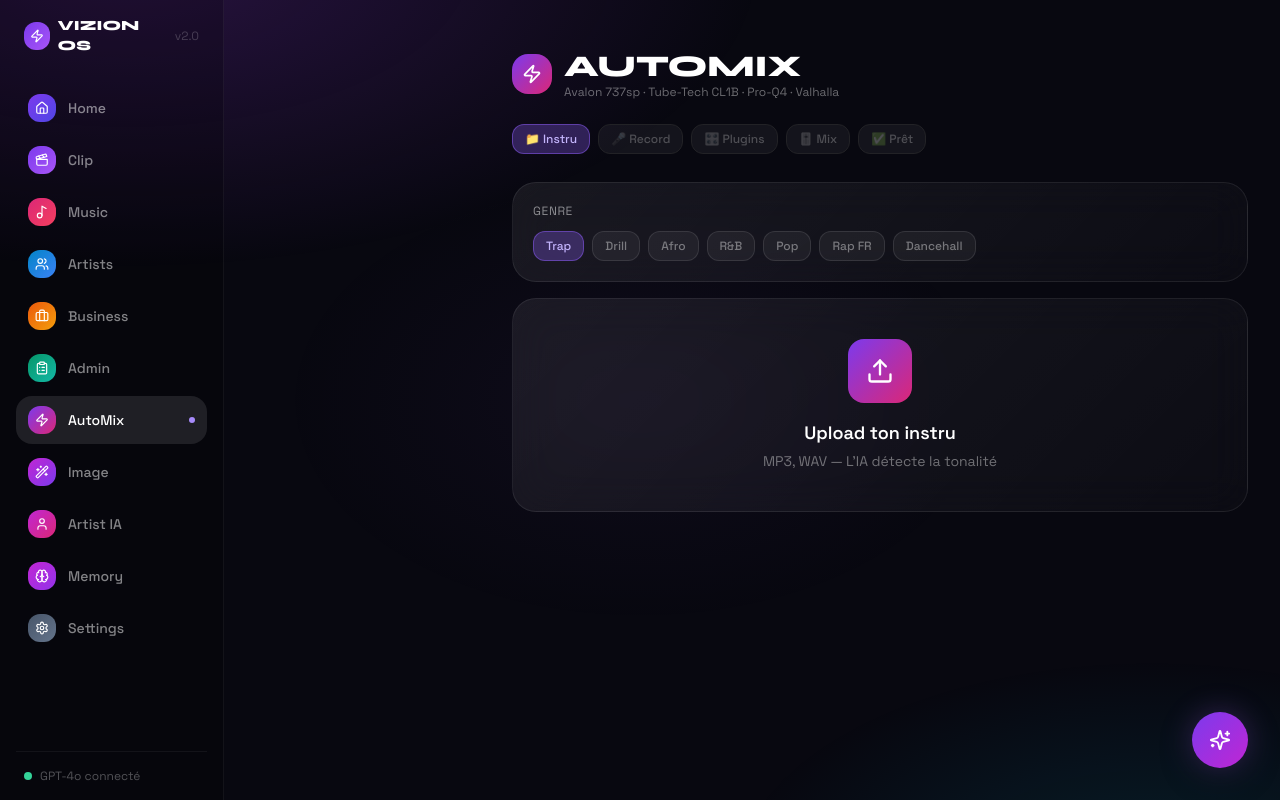
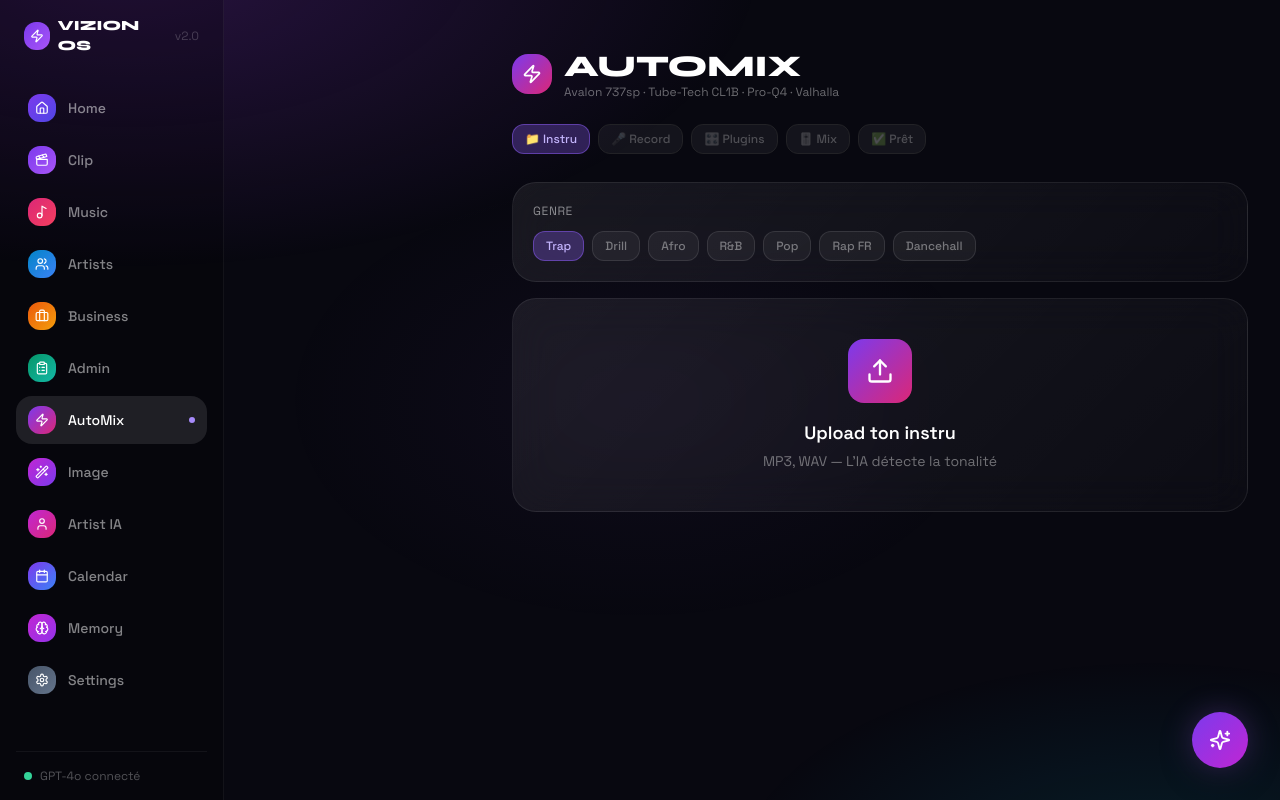
Before and after one commit to VIZION13/vizion-os, a Next.js app: page /automix in a window 1280 px wide. Built offline with nearby package versions, Linux system fonts and the light colour scheme.

Commit message:
add calendar nav

```diff
--- a/components/layout/MobileNav.tsx
+++ b/components/layout/MobileNav.tsx
@@ -2,7 +2,7 @@
 
 import Link from 'next/link'
 import { usePathname } from 'next/navigation'
-import { Home, Clapperboard, Music2, Users, Briefcase, ClipboardList, Brain, Zap, Wand2, User } from 'lucide-react'
+import { Home, Clapperboard, Music2, Users, Briefcase, ClipboardList, Brain, Zap, Wand2, User, Calendar } from 'lucide-react'
 
 const nav = [
   { href: '/',             icon: Home,         label: 'Home',      color: 'from-violet-600 to-indigo-600' },
@@ -14,12 +14,12 @@ const nav = [
   { href: '/automix',      icon: Zap,           label: 'AutoMix',   color: 'from-violet-600 to-pink-600' },
   { href: '/image',        icon: Wand2,         label: 'Image',     color: 'from-fuchsia-600 to-violet-600' },
   { href: '/artist-image', icon: User,          label: 'Artist IA', color: 'from-fuchsia-600 to-pink-600' },
+  { href: '/calendar',     icon: Calendar,      label: 'Calendar',  color: 'from-violet-600 to-blue-500' },
   { href: '/memory',       icon: Brain,         label: 'Memory',    color: 'from-fuchsia-600 to-purple-600' },
 ]
 
 export function MobileNav() {
   const pathname = usePathname()
-
   return (
     <nav className="md:hidden fixed bottom-0 left-0 right-0 z-50 bg-black/80 backdrop-blur-xl border-t border-white/8 pb-safe">
       <div className="flex overflow-x-auto scrollbar-hide px-2 py-2 gap-1">
--- a/components/layout/Sidebar.tsx
+++ b/components/layout/Sidebar.tsx
@@ -2,25 +2,25 @@
 
 import Link from 'next/link'
 import { usePathname } from 'next/navigation'
-import { Home, Clapperboard, Music2, Users, Briefcase, ClipboardList, Brain, Settings, Zap, Wand2, User } from 'lucide-react'
+import { Home, Clapperboard, Music2, Users, Briefcase, ClipboardList, Brain, Settings, Zap, Wand2, User, Calendar } from 'lucide-react'
 
 const nav = [
-  { href: '/',              icon: Home,          label: 'Home',       color: 'from-violet-600 to-indigo-600' },
-  { href: '/clip',          icon: Clapperboard,  label: 'Clip',       color: 'from-violet-600 to-purple-500' },
-  { href: '/music',         icon: Music2,         label: 'Music',      color: 'from-pink-600 to-rose-500' },
-  { href: '/artists',       icon: Users,          label: 'Artists',    color: 'from-sky-600 to-blue-500' },
-  { href: '/business',      icon: Briefcase,      label: 'Business',   color: 'from-orange-600 to-amber-500' },
-  { href: '/admin',         icon: ClipboardList,  label: 'Admin',      color: 'from-emerald-600 to-teal-500' },
-  { href: '/automix',       icon: Zap,            label: 'AutoMix',    color: 'from-violet-600 to-pink-600' },
-  { href: '/image',         icon: Wand2,          label: 'Image',      color: 'from-fuchsia-600 to-violet-600' },
-  { href: '/artist-image',  icon: User,           label: 'Artist IA',  color: 'from-fuchsia-600 to-pink-600' },
-  { href: '/memory',        icon: Brain,          label: 'Memory',     color: 'from-fuchsia-600 to-purple-600' },
-  { href: '/settings',      icon: Settings,       label: 'Settings',   color: 'from-slate-600 to-slate-500' },
+  { href: '/',             icon: Home,         label: 'Home',      color: 'from-violet-600 to-indigo-600' },
+  { href: '/clip',         icon: Clapperboard, label: 'Clip',      color: 'from-violet-600 to-purple-500' },
+  { href: '/music',        icon: Music2,        label: 'Music',     color: 'from-pink-600 to-rose-500' },
+  { href: '/artists',      icon: Users,         label: 'Artists',   color: 'from-sky-600 to-blue-500' },
+  { href: '/business',     icon: Briefcase,     label: 'Business',  color: 'from-orange-600 to-amber-500' },
+  { href: '/admin',        icon: ClipboardList, label: 'Admin',     color: 'from-emerald-600 to-teal-500' },
+  { href: '/automix',      icon: Zap,           label: 'AutoMix',   color: 'from-violet-600 to-pink-600' },
+  { href: '/image',        icon: Wand2,         label: 'Image',     color: 'from-fuchsia-600 to-violet-600' },
+  { href: '/artist-image', icon: User,          label: 'Artist IA', color: 'from-fuchsia-600 to-pink-600' },
+  { href: '/calendar',     icon: Calendar,      label: 'Calendar',  color: 'from-violet-600 to-blue-500' },
+  { href: '/memory',       icon: Brain,         label: 'Memory',    color: 'from-fuchsia-600 to-purple-600' },
+  { href: '/settings',     icon: Settings,      label: 'Settings',  color: 'from-slate-600 to-slate-500' },
 ]
 
 export function Sidebar() {
   const pathname = usePathname()
-
   return (
     <aside className="hidden md:flex flex-col w-56 min-h-screen bg-black/20 border-r border-white/5 p-4 gap-1">
       <div className="flex items-center gap-2 mb-6 px-2">
```
